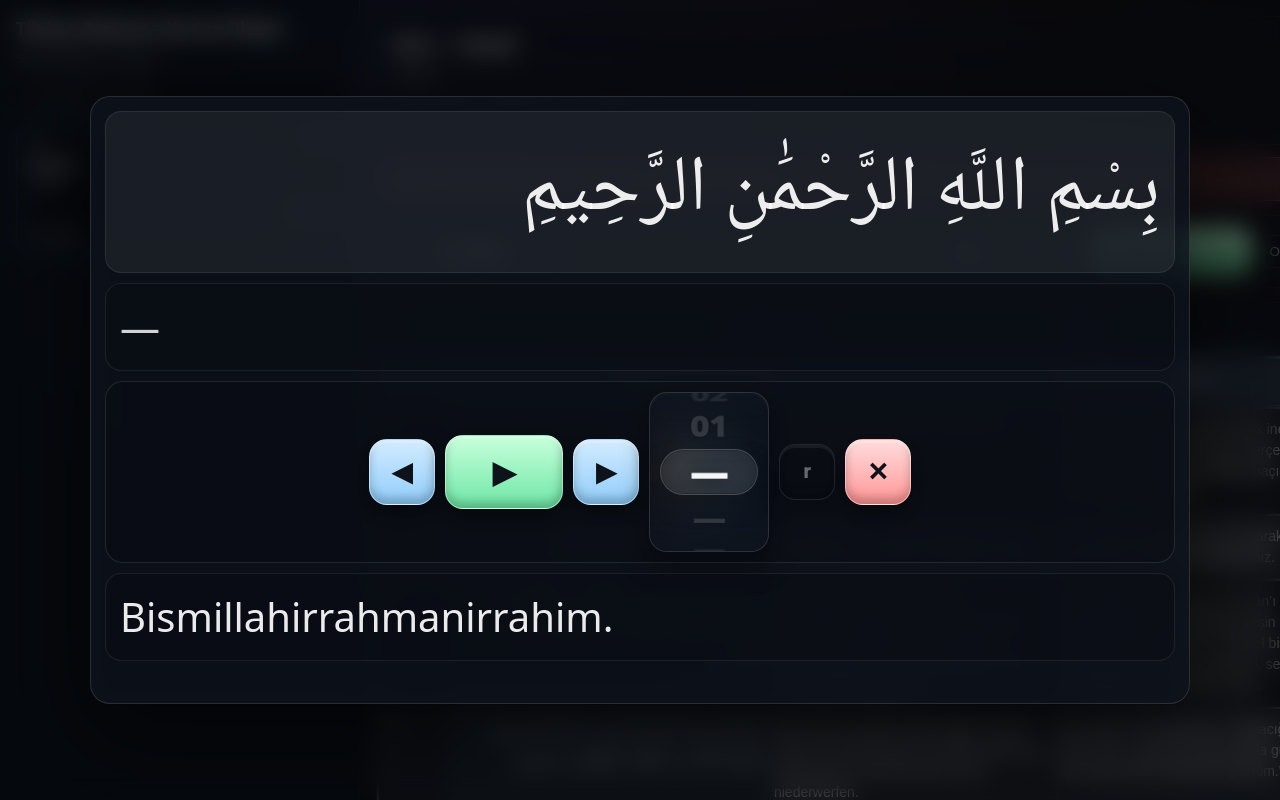
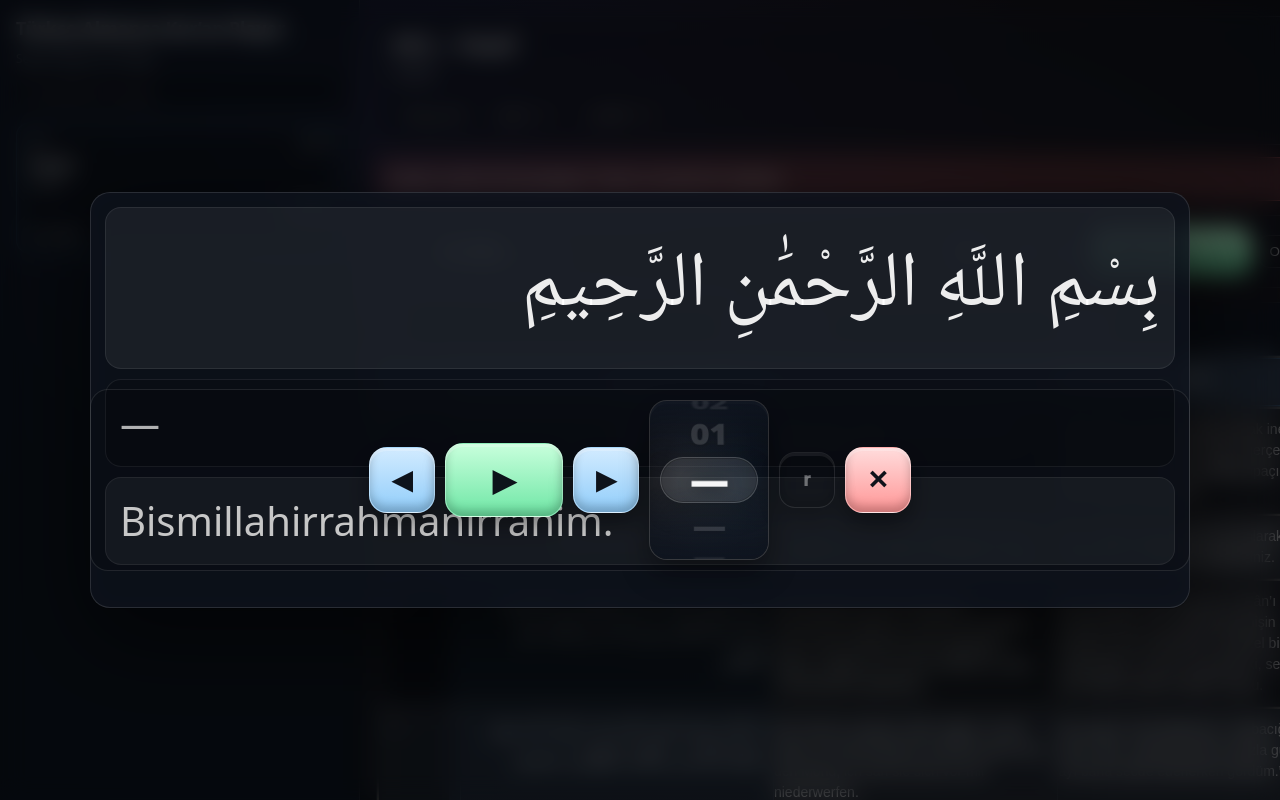
Before and after one commit to sunrise8030/Qatd, a React (Vite) app: page / in a window 1280 px wide. Both pictures are taken after a click on the button "Single Player". Shown: the top 800 px of the page. Built offline with nearby package versions, Linux system fonts and the light colour scheme.

Commit message:
Update App.jsx

```diff
--- a/src/App.jsx
+++ b/src/App.jsx
@@ -1,10 +1,11 @@
-// =========================================================
-// src/App.jsx  (TAM DOSYA - CSS DEĞİŞMEDEN)
-// - Single Player kontrol bloğu: De altında, Tr üstünde (resimdeki lokasyon)
-// - Kontrol bloğu: card içinde STICKY (inline style) => override/fixed yok
-// - Çark: Prev/Play/Next’ten hemen sonra
+﻿// =========================================================
+// src/App.jsx  (TAM DOSYA)
+// - Single Player: FIXED player bloğu => ekranın %60'ında (3/5 altta) sabit
+// - Overlay gibi durmasın diye: yarı şeffaf + blur yok (backdropFilter yok)
+// - Sıra: Prev, Play, Next, Çark, r/rr, Close
 // - Çark: Yukarı kaydırınca ARTAR, STEP_PX=22, wheel hassas
 // - Repeat: r=1, rr=2, bitince aynı ayette durur (pause + başa al)
+// - Diğer fonksiyonlar (Timeline/Sync/GitHub/Import-Export/Draft) bozulmaz
 // =========================================================
 import React, { useCallback, useEffect, useMemo, useRef, useState } from "react";
 import "./styles.css";
@@ -539,10 +540,9 @@ function IOSPickerWheelVertical3D({ disabled, value, onStep }) {
 }
 
 /**
- * Single Player
- * - Kontrol bloğu: De altında, Tr üstünde
- * - Card içinde sticky (inline style) => override yok, CSS değiştirmeden sabit
- * - Çark: Prev/Play/Next hemen sonrası
+ * Single Player (FIXED DOCK)
+ * - Dock: top 60% (3/5 altta), translate(-50%,-50%)
+ * - CSS’e dokunmadan inline style ile
  */
 function SinglePlayerPanel({
   open,
@@ -592,19 +592,29 @@ function SinglePlayerPanel({
 
           <div className="singlePlayerLine singlePlayerLineDe">{(verse?.de || "—").trim()}</div>
 
+          <div className="singlePlayerLine singlePlayerLineTr">{(verse?.tr || "—").trim()}</div>
+        </div>
+      </div>
+
+      {/* ✅ FIXED PLAYER BLOĞU (3/5 altta) */}
       <div
         className="singlePlayerControls"
         style={{
-              position: "sticky",
-              bottom: 10,
-              zIndex: 50,
+          position: "fixed",
+          left: "50%",
+          top: "60%",
+          transform: "translate(-50%, -50%)",
+          zIndex: 10001,
+          width: "min(1100px, calc(100% - 28px))",
+          minHeight: 92,
+          padding: 10,
+          borderRadius: 18,
+          border: "1px solid rgba(255,255,255,0.10)",
           background: "rgba(0,0,0,0.16)",
-              border: "1px solid rgba(255,255,255,0.10)",
-              borderRadius: 18,
-              padding: 10,
-              minHeight: 92,
-              backdropFilter: "none",
-              WebkitBackdropFilter: "none",
+          display: "flex",
+          alignItems: "center",
+          justifyContent: "center",
+          pointerEvents: "auto",
         }}
       >
         <div
@@ -629,6 +639,7 @@ function SinglePlayerPanel({
             ▶
           </button>
 
+          {/* ✅ ÇARK: prev/play/next hemen sonrası */}
           <IOSPickerWheelVertical3D disabled={dialDisabled} value={ay} onStep={onDialStep} />
 
           <button
@@ -646,10 +657,6 @@ function SinglePlayerPanel({
           <button className="spBtn spBtnClose" type="button" onClick={onClose} aria-label="Close">
             ✕
           </button>
-            </div>
-          </div>
-
-          <div className="singlePlayerLine singlePlayerLineTr">{(verse?.tr || "—").trim()}</div>
         </div>
       </div>
     </div>
@@ -1268,6 +1275,7 @@ export default function App() {
   const [toolsCollapsed, setToolsCollapsed] = useState(true);
   const [singleOn, setSingleOn] = useState(false);
 
+  // 0 off, 1 => 1 tekrar, 2 => 2 tekrar
   const [repeatMode, setRepeatMode] = useState(0);
   const repeatRef = useRef({ idx: -1, done: 0 });
   const edgeRef = useRef({ idx: -1, armed: true });
```
Lines whose indentation alone changed are shown as unchanged.
